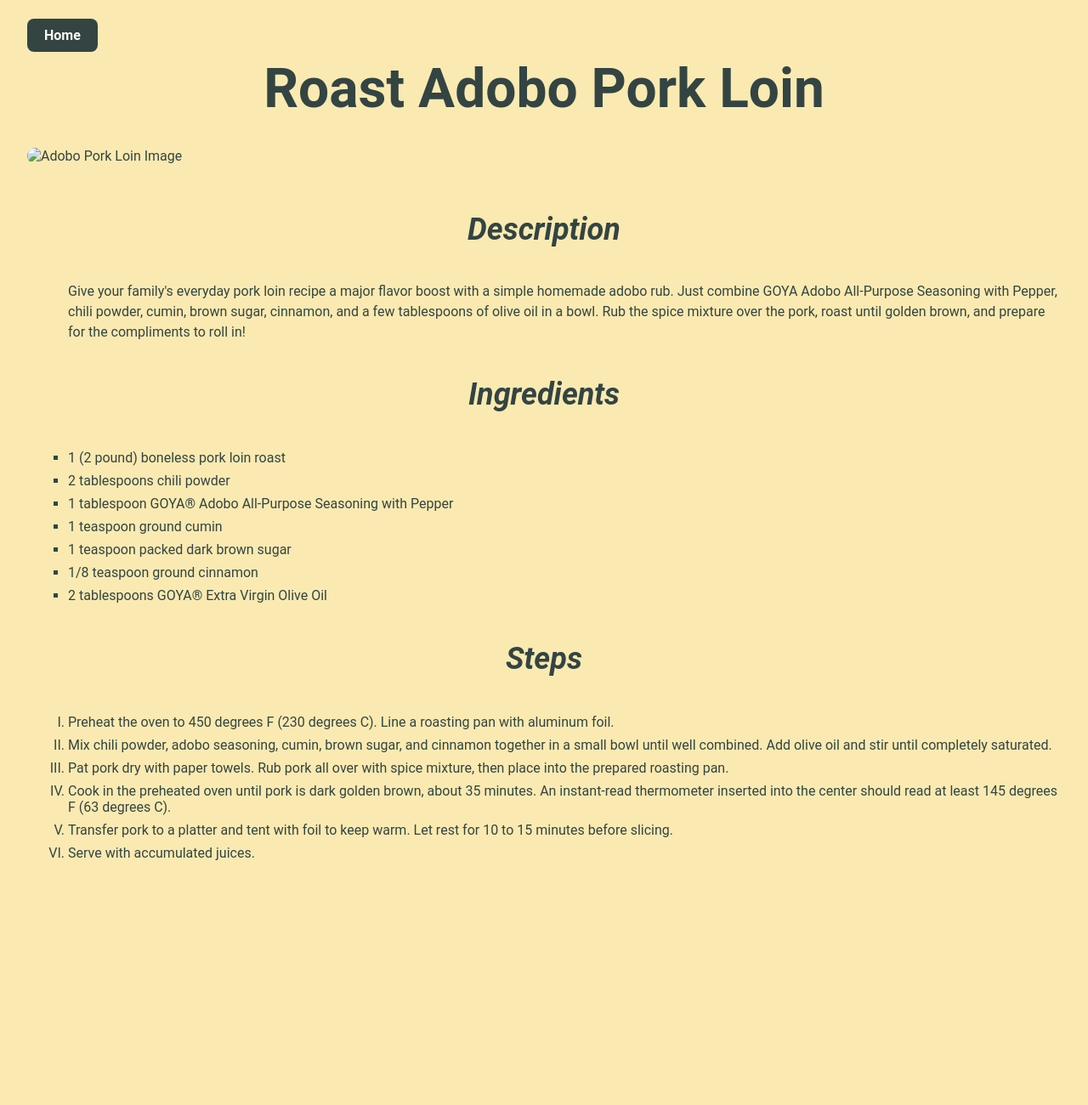
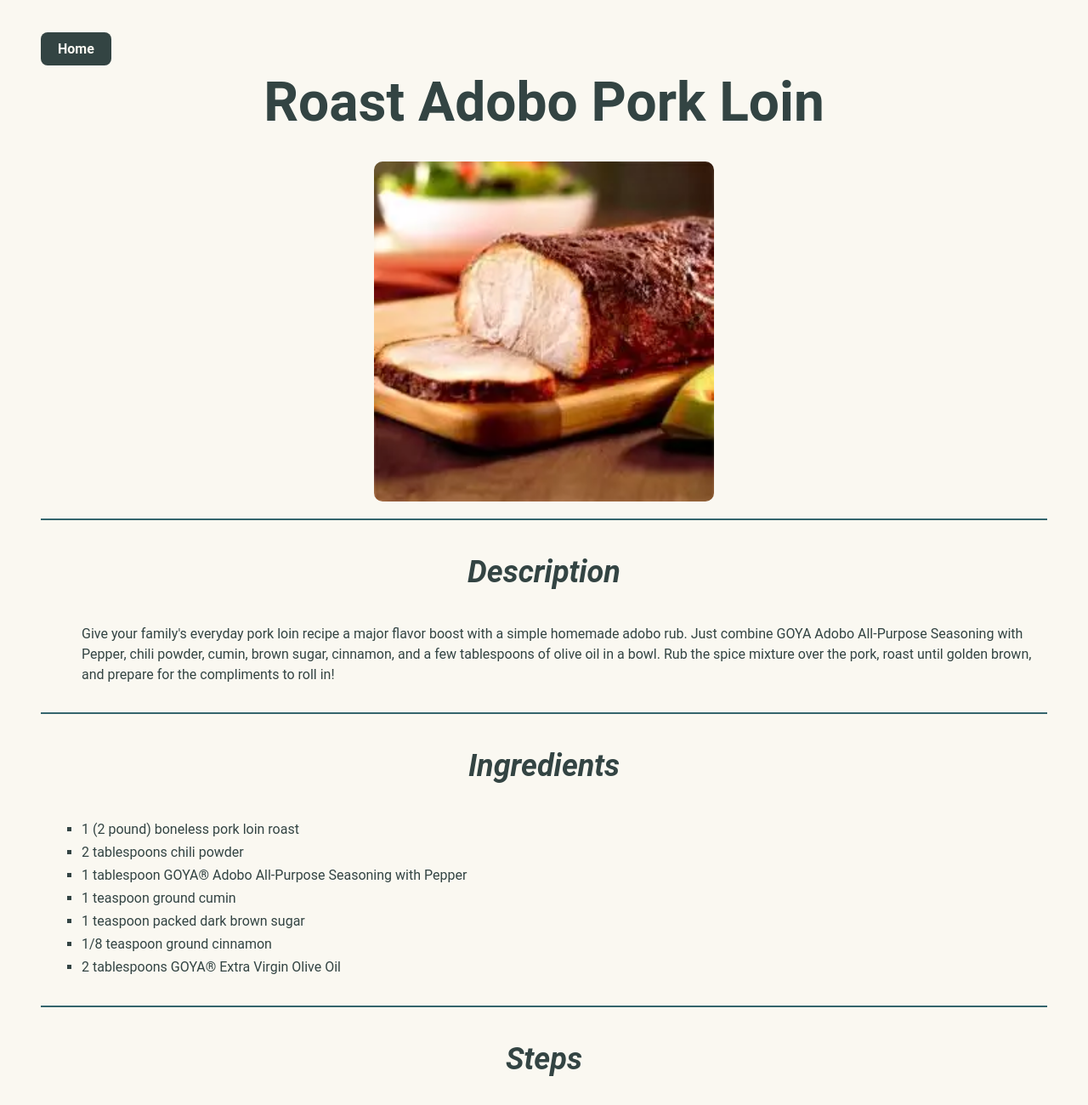
Before and after one commit to Shifardd/odin-recipes, a plain HTML site: page public/adobo.html in a window 1280 px wide. Shown: the top 1300 px of the page at 85% size. Before the commit the page ends 1081 px from the top, so only its background shows below. Drawn offline with Linux system fonts and the light colour scheme.

Commit message:
Add class name for body and add hr tags

```diff
--- a/public/adobo.html
+++ b/public/adobo.html
@@ -6,13 +6,15 @@
   <title>Roast Adobo Pork Loin</title>
   <link rel="stylesheet" href="../assets/style/style.css">
 </head>
-<body>
+<body class="light-bg">
   <a href="../index.html" class="go-home">Home</a> <br>
   <h1 id="recipe-name">Roast Adobo Pork Loin</h1>
-  <img src="../images/adobo-pork-loin.webp" alt="Adobo Pork Loin Image" width="500">
+  <center><img src="../assets/images/adobo-pork-loin.webp" alt="Adobo Pork Loin Image" width="500"></center>
+  <hr>
 
   <h2 class="description-title">Description</h2>
   <p class="description">Give your family's everyday pork loin recipe a major flavor boost with a simple homemade adobo rub. Just combine GOYA Adobo All-Purpose Seasoning with Pepper, chili powder, cumin, brown sugar, cinnamon, and a few tablespoons of olive oil in a bowl. Rub the spice mixture over the pork, roast until golden brown, and prepare for the compliments to roll in!</p>
+  <hr>
 
   <h3 class="ingredients-title">Ingredients</h3>
   <ul class="ingredients-list">
@@ -24,6 +26,7 @@
     <li>1/8 teaspoon ground cinnamon</li>
     <li>2 tablespoons GOYA® Extra Virgin Olive Oil</li>
   </ul>
+  <hr>
 
   <h3 class="steps-title">Steps</h3>
   <ol class="steps-list">
```
Also changed, not shown: public/basic-burger.html (+5 -2 lines), public/pesto-pizza.html (+5 -2 lines).
